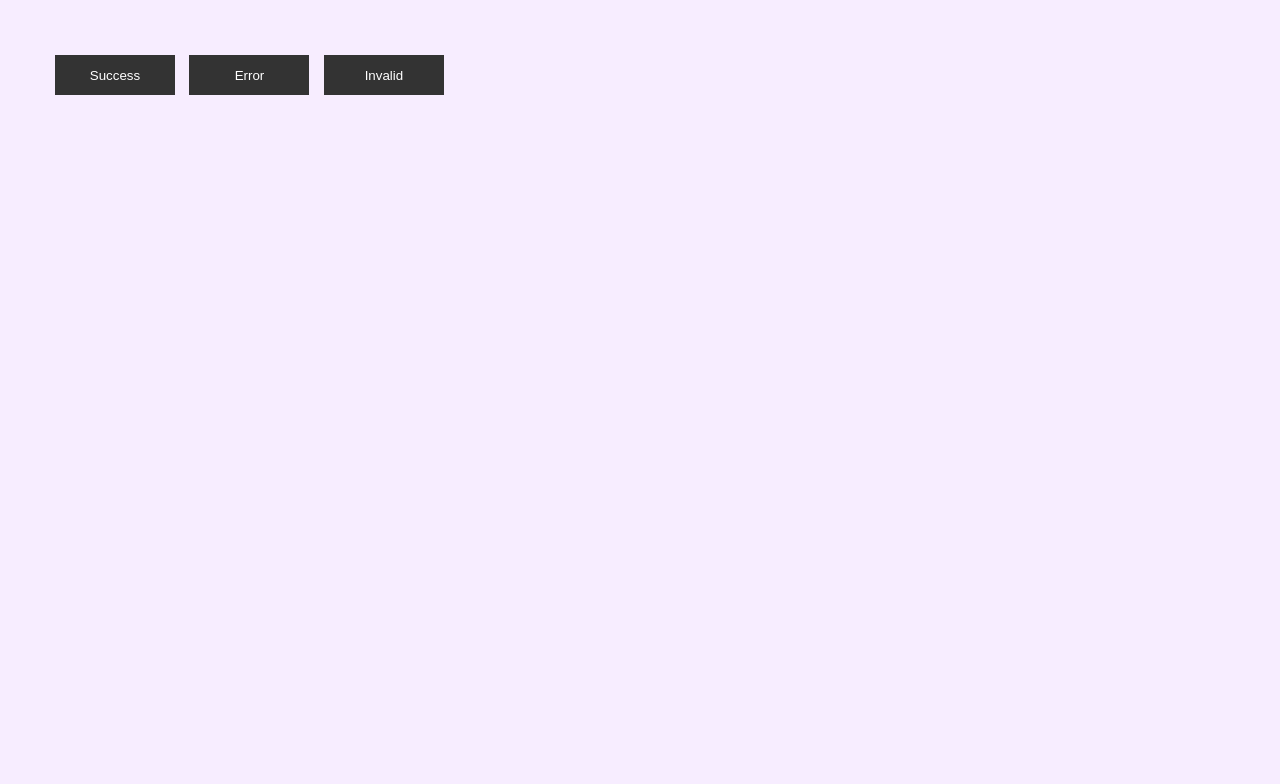
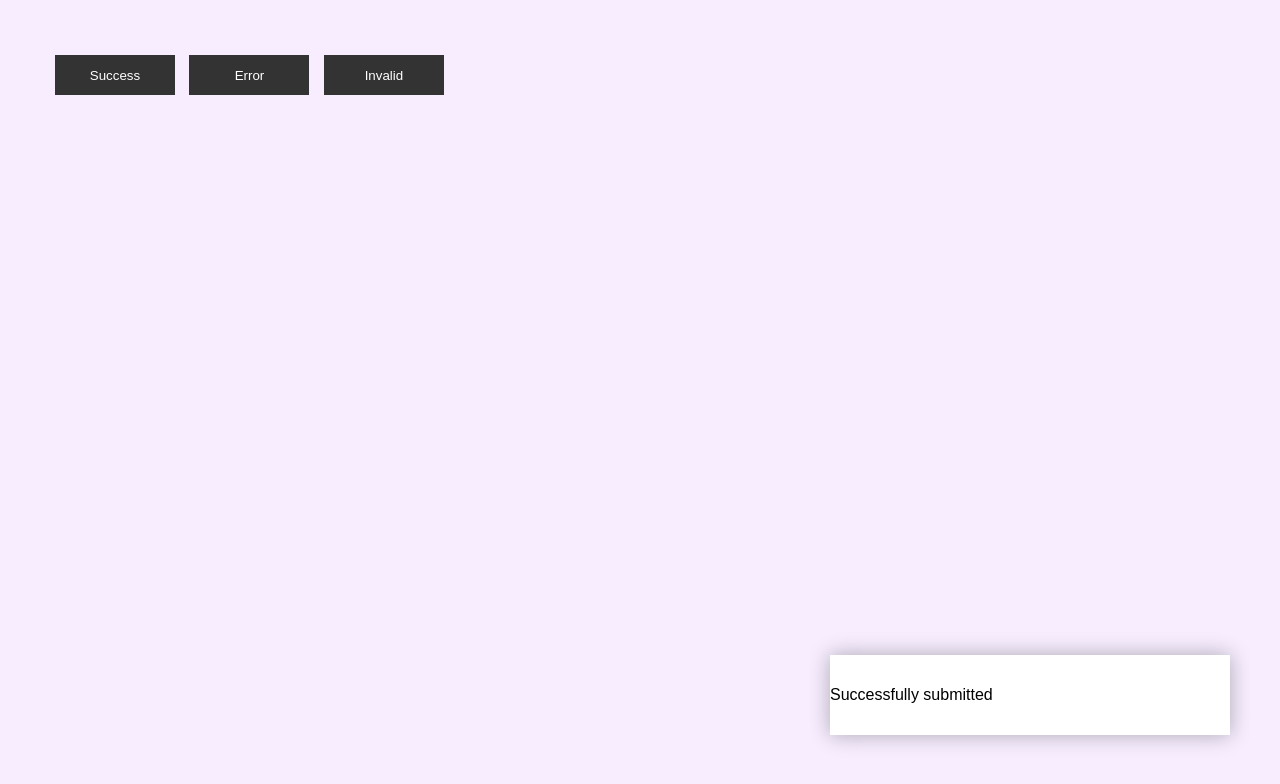
Before and after one commit to HiZackDavid/Snack-Bar-for-Website, a plain HTML site: page index.html in a window 1280 px wide. Both pictures are taken after a click on the button "Success". Drawn offline with Linux system fonts and the light colour scheme.

Commit message:
Added fonctionnality to the buttons

```diff
--- a/index.html
+++ b/index.html
@@ -9,10 +9,23 @@
   </head>
   <body>
     <div class="buttons">
-      <button>Success</button>
-      <button>Error</button>
-      <button>Invalid</button>
+      <button onclick="showSnackBar(successMsg)">Success</button>
+      <button onclick="showSnackBar(errorMsg)">Error</button>
+      <button onclick="showSnackBar(invalidMsg)">Invalid</button>
     </div>
-    <div id="snackbar"></div>
+    <div id="snackBarBox"></div>
+    <script>
+      let snackBarBox = document.getElementById('snackBarBox');
+      let successMsg = 'Successfully submitted';
+      let errorMsg = 'Please fix the error!';
+      let invalidMsg = 'Invalid input, check again';
+
+      function showSnackBar(msg) {
+        let snackBar = document.createElement('div');
+        snackBar.classList.add('snackBar');
+        snackBar.innerHTML = msg;
+        snackBarBox.appendChild(snackBar);
+      }
+    </script>
   </body>
 </html>
--- a/style.css
+++ b/style.css
@@ -24,7 +24,7 @@ body {
   cursor: pointer;
 }
 
-#snackbar {
+#snackBarBox {
   position: absolute;
   bottom: 30px;
   right: 30px;
@@ -34,3 +34,14 @@ body {
   overflow: hidden;
   padding: 20px;
 }
+
+.snackBar {
+  width: 400px;
+  height: 80px;
+  background-color: #fff;
+  font-weight: 500;
+  margin: 15px 0;
+  box-shadow: 0 0 20px rgba(0, 0, 0, 0.3);
+  display: flex;
+  align-items: center;
+}
```
